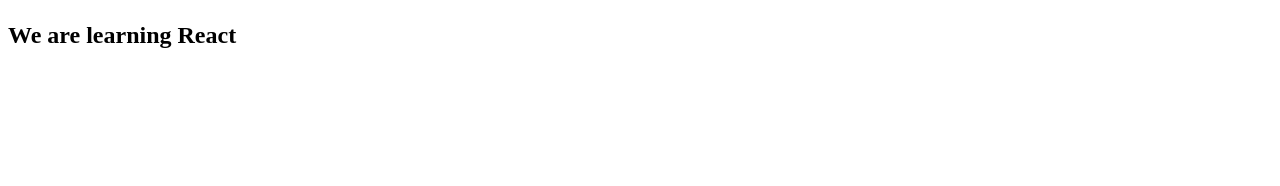
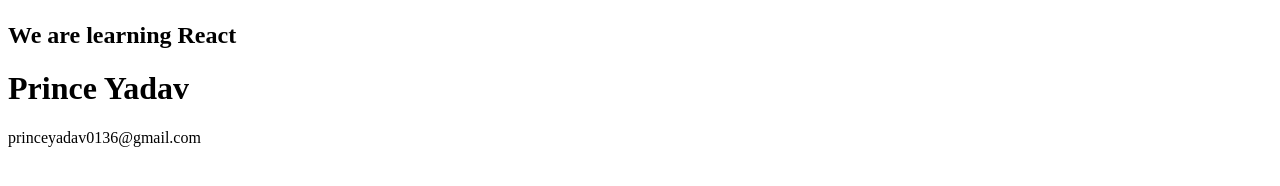
Before and after one commit to princeyadav0136/Learning-React-main, a React (Vite) app: page /about in a window 1280 px wide. Shown: the part 222-408 px from the top of the page. Built offline with nearby package versions, Linux system fonts and the light colour scheme.

Commit message:
Episode 8

```diff
--- a/index.css
+++ b/index.css
@@ -45,7 +45,6 @@
     margin: 5px;
     padding: 5px;
     width: 200px;
-    height: 450px;
     background-color: #f0f0f0;
 }
 
--- a/src/components/About.js
+++ b/src/components/About.js
@@ -1,3 +1,4 @@
+import User from "./User";
 
 
 
@@ -6,6 +7,8 @@
         <div>
             <h1>About Us</h1>
             <h2>We are learning React</h2>
+
+            <User />
         </div>
     )
 }
--- a/src/components/Body.js
+++ b/src/components/Body.js
@@ -22,7 +22,7 @@
         ?.restaurants
     );
     setFilteredList(
-      jsonData?.data?.cards[3]?.card?.card?.gridElements?.infoWithStyle
+      jsonData?.data?.cards[1]?.card?.card?.gridElements?.infoWithStyle
         ?.restaurants
     );
   };
--- /dev/null
+++ b/src/components/User.js
@@ -0,0 +1,12 @@
+import React from 'react'
+
+const User = () => {
+  return (
+    <div>
+        <h1>Prince Yadav</h1>
+        <p>princeyadav0136@gmail.com</p>
+    </div>
+  )
+}
+
+export default User;
```
